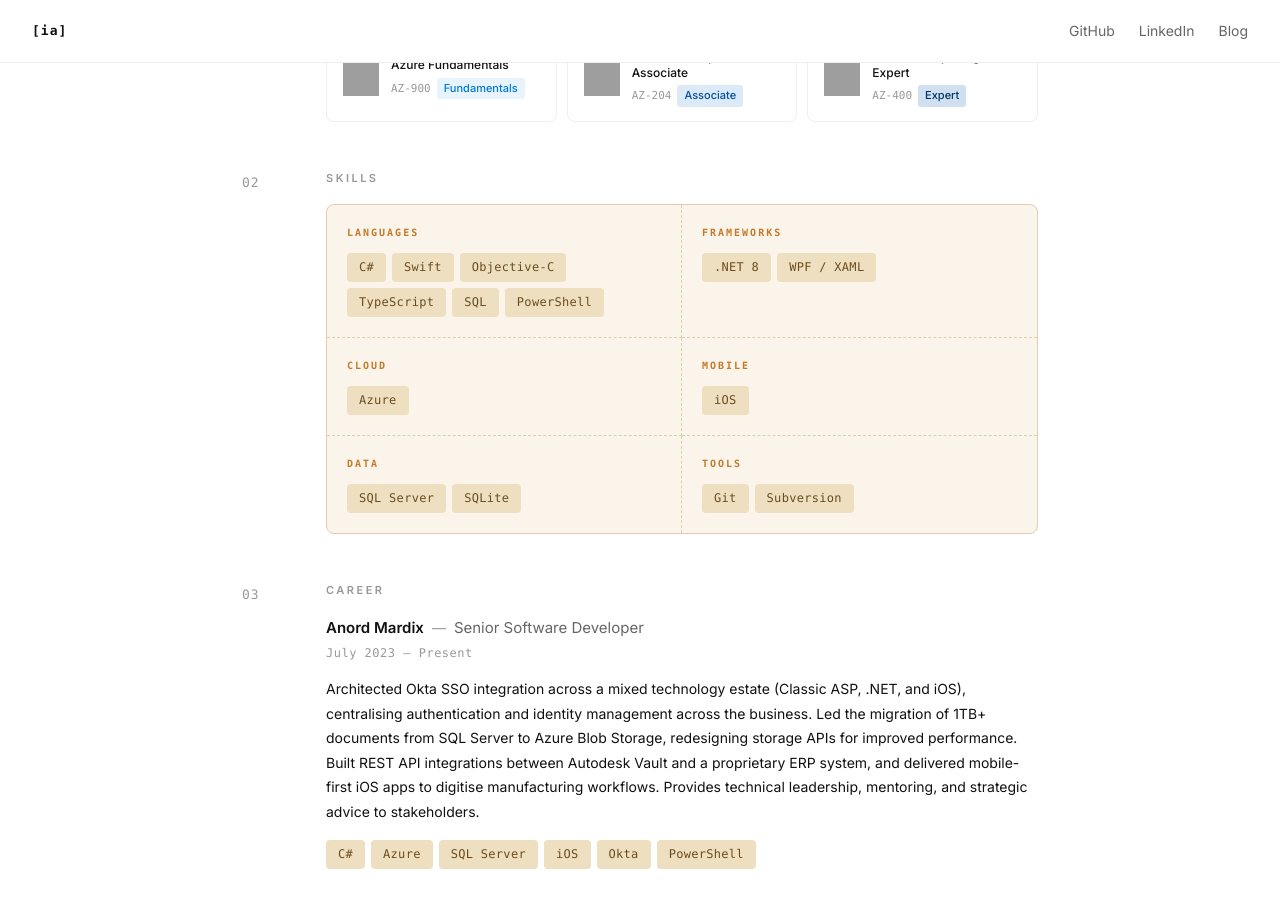
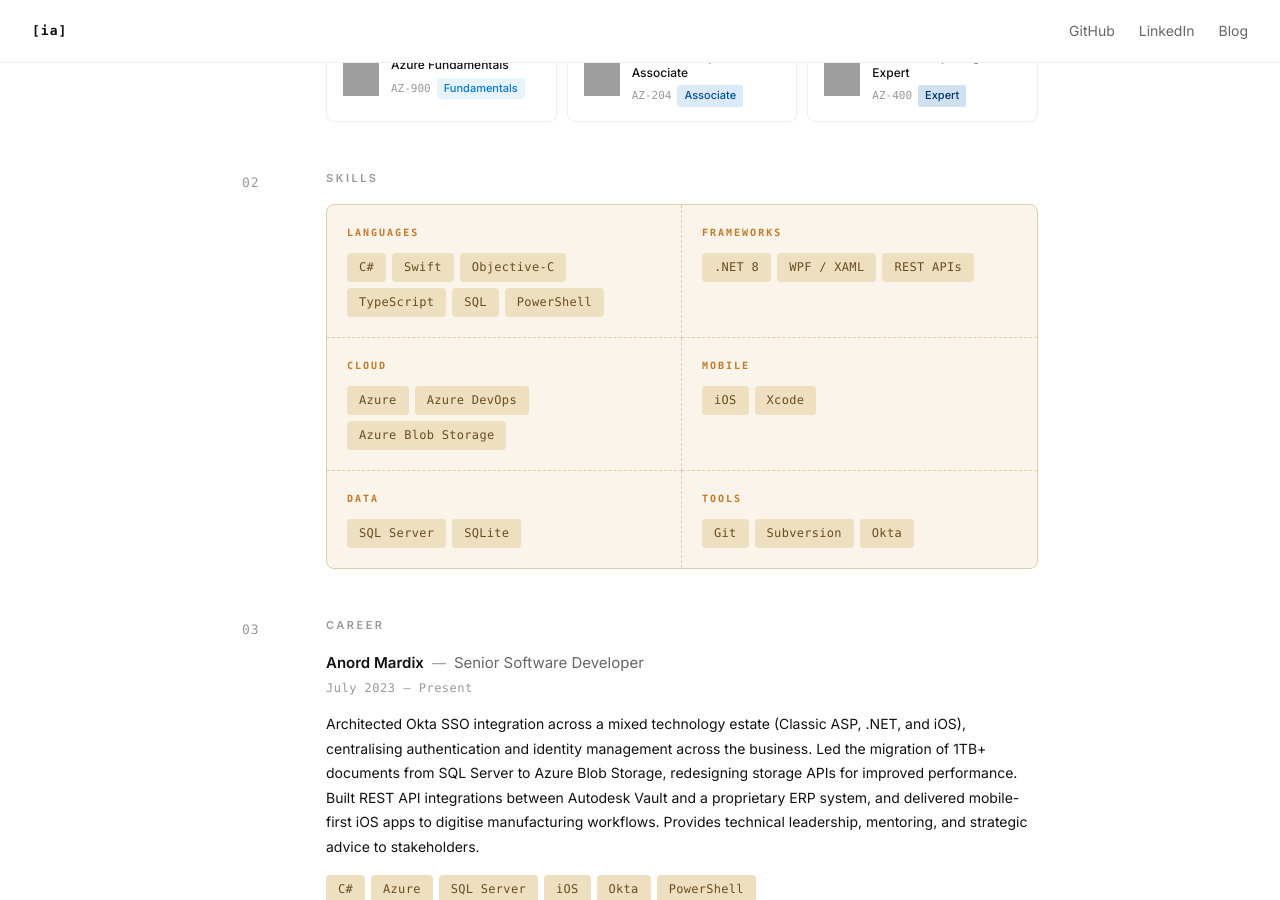
Before and after one commit to sixfortyfour/sixfortyfour.github.io, a Jekyll site: the page built from index.html, in a window 1280 px wide and 900 px high, scrolled down 738 px. Built offline with Jekyll 4.4.1, drawn with Linux system fonts in a browser that asks for light colours; grey boxes are pictures that could not be loaded.

Commit message:
Update skills: add REST APIs, Azure DevOps, Azure Blob Storage, Xcode, Okta
Co-Authored-By: Claude Sonnet 4.6 <noreply@anthropic.com>

```diff
--- a/index.html
+++ b/index.html
@@ -126,6 +126,7 @@ layout: default
           <div class="tags tags--warm">
             <span class="tag">.NET 8</span>
             <span class="tag">WPF / XAML</span>
+            <span class="tag">REST APIs</span>
           </div>
         </div>
 
@@ -133,6 +134,8 @@ layout: default
           <h3 class="skill-group-label">Cloud</h3>
           <div class="tags tags--warm">
             <span class="tag">Azure</span>
+            <span class="tag">Azure DevOps</span>
+            <span class="tag">Azure Blob Storage</span>
           </div>
         </div>
 
@@ -140,6 +143,7 @@ layout: default
           <h3 class="skill-group-label">Mobile</h3>
           <div class="tags tags--warm">
             <span class="tag">iOS</span>
+            <span class="tag">Xcode</span>
           </div>
         </div>
 
@@ -156,6 +160,7 @@ layout: default
           <div class="tags tags--warm">
             <span class="tag">Git</span>
             <span class="tag">Subversion</span>
+            <span class="tag">Okta</span>
           </div>
         </div>
 
```
